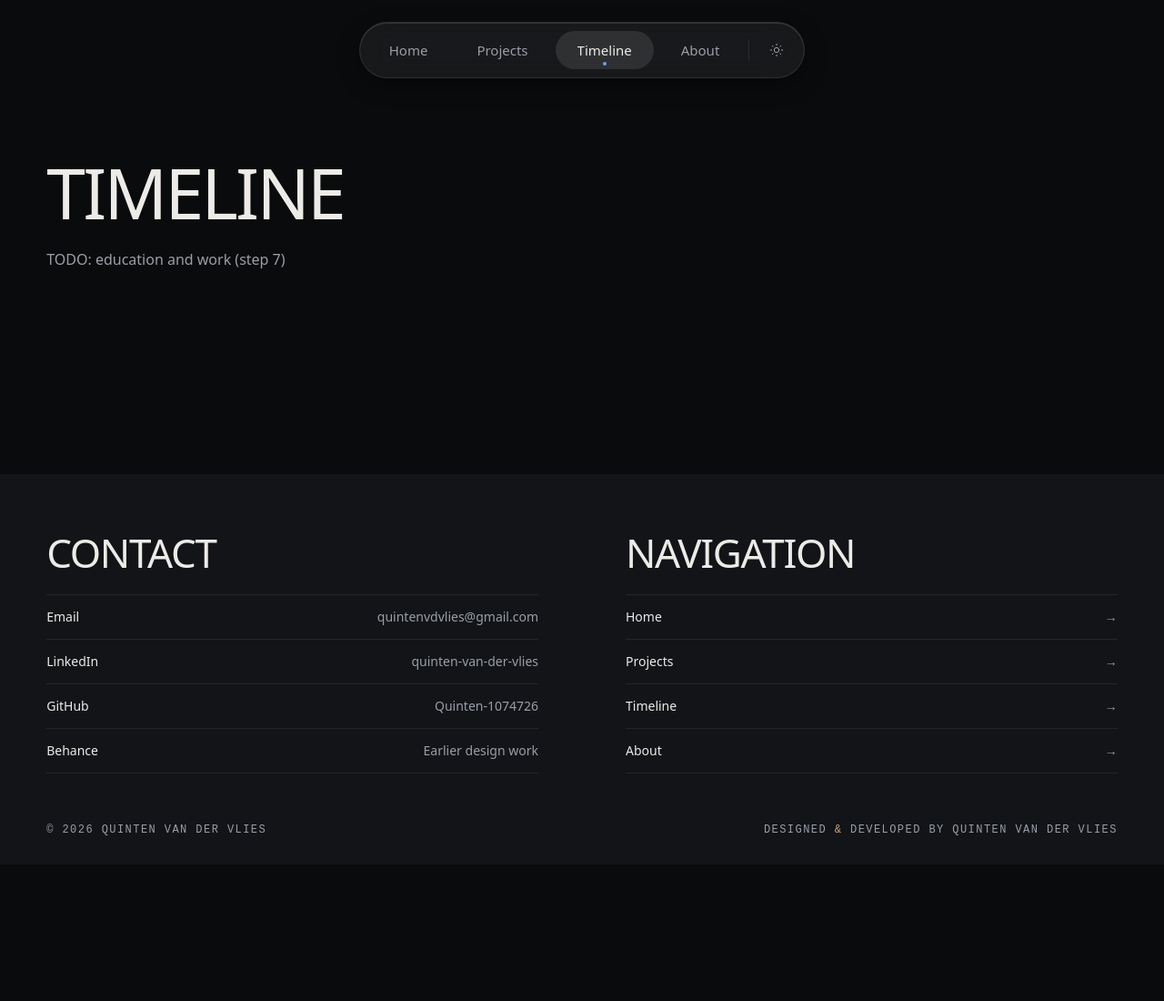
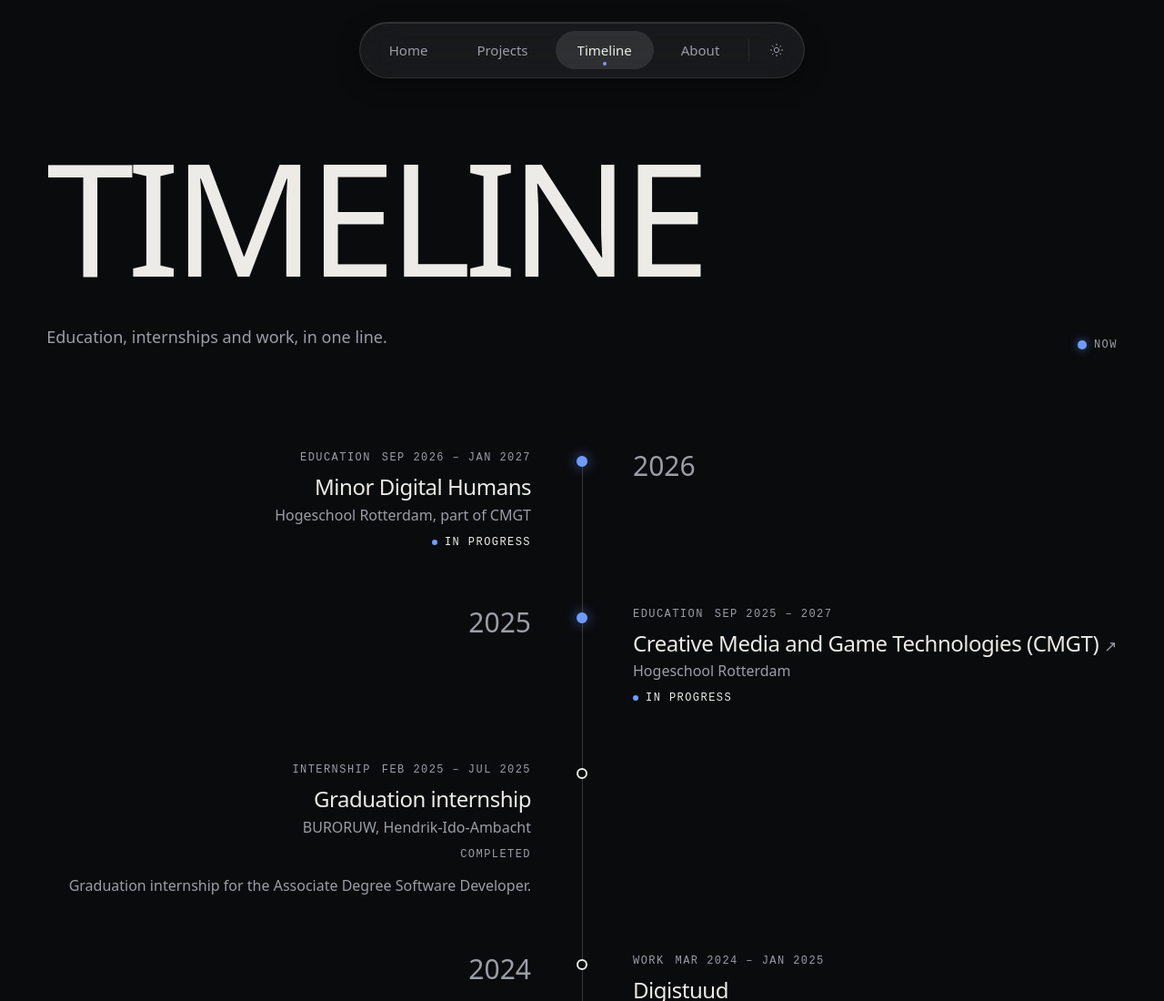
Before and after one commit to Quinten-1074726/portfolio, an Astro site: page /timeline in a window 1280 px wide. Shown: the top 1100 px of the page at 91% size. Before the commit the page ends 950 px from the top, so only its background shows below. Built offline with nearby package versions, Linux system fonts and the light colour scheme; Astro itself is replaced by a stand-in of ours; a web font is replaced by a local one.

Commit message:
Add timeline page and refine home page

```diff
--- a/CLAUDE.md
+++ b/CLAUDE.md
@@ -1,6 +1,6 @@
 # Portfolio Quinten van der Vlies
 
-Persoonlijke portfoliowebsite van **Quinten van der Vlies**, laatstejaars CMGT (Communication & Multimedia Design) aan de Hogeschool Rotterdam, met de minor Digital Humans. Doel van de site: een **afstudeerstage** vinden in **front-end development** en/of **AI**.
+Persoonlijke portfoliowebsite van **Quinten van der Vlies**, laatstejaars CMGT (Creative Media and Game Technologies) aan de Hogeschool Rotterdam, met de minor Digital Humans. Doel van de site: een **afstudeerstage** vinden in **front-end development** en/of **AI**.
 
 De site moet **professioneel en clean** zijn, met een eigen sfeer (zie "Look & feel") en **subtiele, soepele interacties**. Het draait om **styling en vibe**, niet om spectaculaire animaties.
 
@@ -272,3 +272,5 @@ _(Hier noteren wat onderweg besloten wordt: gekozen fonts, definitieve kleuren,
 - **About-opbouw** (2026-11-13): kort, **tijdloos** verhaal bovenaan (geen opleidingen, scholen, projecten of tools noemen, zodat het niet steeds aangepast hoeft te worden) met openingszin "I'm Quinten, a Dutch creative developer…", design + development, front-end, nieuwsgierig naar AI, en interesses (creatief, games, voetbal, film/series) verwerkt in het verhaal. Geen aparte "Beyond code"-sectie. Daarna Education → Internships → Experience → Skills (tree) + Qualities.
 - **Contact** (2026-11-13): e-mail quintenvdvlies@gmail.com, LinkedIn, GitHub en Behance (als "Earlier design work", werk van het Grafisch Lyceum) in de footer.
 - **Logo + loader** (2026-11-13): QV-logo (`src/assets/logo.png`) links in de navbar (in light mode geïnverteerd; op mobiel vervangt het de Home-link) en als favicon. Page loader: logo + teller 000→100 + lijntje (~1 s), daarna schuift het scherm omhoog; alleen bij het eerste bezoek per sessie, nooit bij reduced motion.
+- **Timeline** (2026-11-13): één chronologische lijn (nieuwste eerst) met opleiding, stages en werk door elkaar, uit dezelfde data als About (`cv.js` → `timeline.js`). Alles wit, alleen wat nu loopt is blauw (gevuld en gloeiend); legenda toont alleen "Now". Jaartal alleen bij een nieuw jaar. De lijn vult zich (wit) tijdens het scrollen. Vanaf `md` staat de lijn in het midden en wisselen de stappen links/rechts af (jaartal aan de overkant); op mobiel één kolom met de lijn links. Anders dan About (lijsten per categorie), zodat het niet dubbel voelt.
+- **Hero-teksten** (2026-11-13): hero vult het eerste scherm (90svh). Rol "Creative developer" in mono, hoofdletters, ruime tracking. Tagline "Using creativity to bring design and code together in websites and apps that look and feel right." Rechtsonder alleen mono-labels "Based in the Netherlands" / "Design · Code" (geen knoppen, geen AI). About-preview opent met "Design-minded. Code-driven."
--- a/src/components/InfoRow.astro
+++ b/src/components/InfoRow.astro
@@ -1,14 +1,23 @@
 ---
 // Thin row for experience / education: title + organisation left, period (+ status) right, short text below.
+// With url the title becomes a link (new tab) with a small ↗.
 // Usage: <InfoRow title="Job title" organisation="Company" period="2023 – 2024" status="Completed" text="One sentence." />
-const { title, organisation, period, status, text } = Astro.props;
+const { title, organisation, period, status, text, url } = Astro.props;
 const inProgress = status === "In progress";
 ---
 
 <div class="group border-b border-line py-6 sm:py-7">
   <div class="flex flex-col gap-2 sm:flex-row sm:items-baseline sm:justify-between sm:gap-8">
     <div>
-      <h3 class="heading-md transition-colors duration-300 group-hover:text-signal">{title}</h3>
+      <h3 class="heading-md transition-colors duration-300 group-hover:text-signal">
+      {url ? (
+        <a href={url} target="_blank" rel="noopener noreferrer" class="inline-flex items-baseline gap-1.5 underline-offset-4 hover:underline">
+          {title}<span aria-hidden="true" class="text-[0.7em] text-ash">↗</span><span class="sr-only"> (opens in a new tab)</span>
+        </a>
+      ) : (
+        title
+      )}
+    </h3>
       {organisation && <p class="mt-1 text-ash">{organisation}</p>}
     </div>
 
--- /dev/null
+++ b/src/components/TimelineItem.astro
@@ -0,0 +1,66 @@
+---
+// One step on the timeline: year (only when it changes) | dot on the line | content.
+// Mobile: one column, line on the left (year column width = --year on the parent list).
+// md and up: line in the middle, content alternates left/right with the year on the other side.
+// side: "left" | "right" (only used from md up)
+import { typeLabels } from "../data/timeline.js";
+
+const { item, showYear, side = "right" } = Astro.props;
+const inProgress = item.status === "In progress" || /present/i.test(item.period);
+const isLeft = side === "left";
+const { title, url } = item;
+---
+
+<li class="group grid grid-cols-[var(--year)_2rem_1fr] pb-12 sm:pb-16 md:grid-cols-[1fr_3rem_1fr]" data-reveal>
+  <!-- Year (on the opposite side of the content from md up) -->
+  <span
+    class:list={[
+      "font-display text-xl leading-none font-light text-ash sm:text-3xl md:row-start-1",
+      isLeft ? "md:col-start-3 md:pl-8" : "md:col-start-1 md:pr-8 md:text-right",
+    ]}
+  >
+    {showYear ? item.year : ""}
+  </span>
+
+  <!-- Dot: white outline, blue and glowing for what is happening now -->
+  <span class="flex justify-center pt-1 md:col-start-2 md:row-start-1">
+    <span
+      class:list={[
+        "relative z-10 size-3 rounded-full border-2 transition-transform duration-300 group-hover:scale-125",
+        inProgress ? "border-signal bg-signal shadow-[0_0_14px_rgb(111_155_255/0.6)]" : "border-bone bg-void",
+      ]}
+    ></span>
+  </span>
+
+  <!-- Content -->
+  <div
+    class:list={[
+      "pl-2 sm:pl-4 md:row-start-1",
+      isLeft ? "md:col-start-1 md:pr-8 md:pl-0 md:text-right" : "md:col-start-3 md:pl-8",
+    ]}
+  >
+    <p class:list={["label flex flex-wrap gap-x-3 gap-y-1 text-ash", isLeft && "md:justify-end"]}>
+      <span>{typeLabels[item.type]}</span>
+      <span>{item.period}</span>
+    </p>
+    <h2 class="heading-md mt-3 transition-colors duration-300 group-hover:text-signal">
+      {url ? (
+        <a href={url} target="_blank" rel="noopener noreferrer" class="inline-flex items-baseline gap-1.5 underline-offset-4 hover:underline">
+          {title}<span aria-hidden="true" class="text-[0.7em] text-ash">↗</span><span class="sr-only"> (opens in a new tab)</span>
+        </a>
+      ) : (
+        title
+      )}
+    </h2>
+    {item.organisation && <p class="mt-1 text-ash">{item.organisation}</p>}
+    {item.status && (
+      <p class:list={["label mt-3 inline-flex items-center gap-2", inProgress ? "text-bone" : "text-ash"]}>
+        {inProgress && <span aria-hidden="true" class="size-1.5 rounded-full bg-signal"></span>}
+        {item.status}
+      </p>
+    )}
+    {item.text && (
+      <p class:list={["mt-3 max-w-[60ch] leading-relaxed text-ash", isLeft && "md:ml-auto"]}>{item.text}</p>
+    )}
+  </div>
+</li>
--- a/src/data/cv.js
+++ b/src/data/cv.js
@@ -1,12 +1,13 @@
 // CV data for the About page (education, experience, internships, qualities).
 // Source: Quinten's own CV, translated to English. Most recent first.
-// Each item: title, organisation, period, optional status and text (one sentence).
+// Each item: title, organisation, period, optional status, text (one sentence) and url (link to e.g. the study page).
 
 export const education = [
   {
-    title: "Communication & Multimedia Design (CMGT)",
+    title: "Creative Media and Game Technologies (CMGT)",
     organisation: "Hogeschool Rotterdam",
-    period: "2025 – 2027",
+    url: "https://www.hogeschoolrotterdam.nl/opleidingen/bachelor/creative-media-and-game-technologies/voltijd/",
+    period: "Sep 2025 – 2027", // year 4: minor Digital Humans, then the graduation internship
     status: "In progress",
   },
   {
@@ -62,19 +63,20 @@ export const internships = [
   {
     title: "Graduation internship",
     organisation: "BURORUW, Hendrik-Ido-Ambacht",
-    period: "Feb 2025",
+    period: "Feb 2025 – Jul 2025",
     status: "Completed",
+    text: "Graduation internship for the Associate Degree Software Developer.",
   },
   {
     title: "Intern",
     organisation: "Rocketboys, Dordrecht",
-    period: "Feb 2022",
+    period: "Feb 2022 – Jul 2022",
     status: "Completed",
   },
   {
     title: "Intern",
     organisation: "MEE TienPlus, Dordrecht",
-    period: "Sep 2021",
+    period: "Sep 2021 – Jan 2022",
     status: "Completed",
   },
 ];
--- /dev/null
+++ b/src/data/timeline.js
@@ -0,0 +1,26 @@
+// Timeline: education, internships and work from cv.js in one list, newest first.
+// Nothing to fill in here: add or change items in cv.js and the timeline follows.
+import { education, internships, experience } from "./cv.js";
+
+const MONTHS = { jan: 1, feb: 2, mar: 3, apr: 4, may: 5, jun: 6, jul: 7, aug: 8, sep: 9, oct: 10, nov: 11, dec: 12 };
+
+// Start of a period like "Sep 2026 – Jan 2027" or "2018 – present" → { year, month }
+function parseStart(period = "") {
+  const year = Number(period.match(/\d{4}/)?.[0] ?? 0);
+  const month = MONTHS[period.trim().slice(0, 3).toLowerCase()] ?? 0; // 0 = only a year is known
+  return { year, month };
+}
+
+const withType = (items, type) => items.map((item) => ({ ...item, type, ...parseStart(item.period) }));
+
+export const timeline = [
+  ...withType(education, "education"),
+  ...withType(internships, "internship"),
+  ...withType(experience, "work"),
+].sort((a, b) => b.year - a.year || b.month - a.month);
+
+export const typeLabels = {
+  education: "Education",
+  internship: "Internship",
+  work: "Work",
+};
--- a/src/pages/timeline.astro
+++ b/src/pages/timeline.astro
@@ -1,11 +1,67 @@
 ---
-// Placeholder page, built in a later step.
+// Timeline: education, internships and work as one chronological path (newest first).
+// Data comes from src/data/cv.js (via src/data/timeline.js), the same as the About page.
 import BaseLayout from "../layouts/BaseLayout.astro";
+import TimelineItem from "../components/TimelineItem.astro";
+import { timeline } from "../data/timeline.js";
+
+// Show the year only on the first item of each year
+const items = timeline.map((item, index) => ({
+  item,
+  showYear: index === 0 || timeline[index - 1].year !== item.year,
+}));
+
 ---
 
-<BaseLayout title="Timeline">
-  <main class="wrap pt-36 sm:pt-44" data-reveal-stagger>
-    <h1 class="heading-xl">Timeline</h1>
-    <p class="mt-6 text-ash">TODO: education and work (step 7)</p>
+<BaseLayout
+  title="Timeline · Quinten van der Vlies"
+  description="The path of Quinten van der Vlies so far: education, internships and work."
+>
+  <main class="wrap pt-32 sm:pt-40">
+    <h1 class="heading-display uppercase">
+      <span class="line-mask"><span class="line-up">Timeline</span></span>
+    </h1>
+
+    <div class="mt-10 flex flex-col gap-6 sm:flex-row sm:items-end sm:justify-between" data-reveal style="--reveal-delay: 400ms">
+      <p class="max-w-[48ch] text-lg leading-relaxed text-ash">Education, internships and work, in one line.</p>
+      <p class="label inline-flex items-center gap-2 text-ash">
+        <span class="size-2.5 rounded-full bg-signal shadow-[0_0_10px_rgb(111_155_255/0.6)]"></span>
+        Now
+      </p>
+    </div>
+
+    <!-- Mobile: --year = width of the year column, the line sits in the dot column next to it.
+         md and up: the line is in the middle and the steps alternate left/right. -->
+    <ol data-timeline class="relative mt-20 [--year:3.5rem] sm:mt-28 sm:[--year:8rem]">
+      <span aria-hidden="true" class="absolute top-1 bottom-12 left-[calc(var(--year)+1rem)] w-px bg-branch md:left-1/2"></span>
+      <!-- Fill that grows while scrolling (script below) -->
+      <span
+        data-timeline-fill
+        aria-hidden="true"
+        class="absolute top-1 bottom-12 left-[calc(var(--year)+1rem)] w-px origin-top scale-y-0 bg-bone/60 md:left-1/2"
+      ></span>
+
+      {items.map(({ item, showYear }, index) => (
+        <TimelineItem item={item} showYear={showYear} side={index % 2 === 0 ? "left" : "right"} />
+      ))}
+    </ol>
   </main>
 </BaseLayout>
+
+<script>
+  // Fill the timeline line as you scroll through it (only transform, so it stays smooth)
+  const list = document.querySelector("[data-timeline]");
+  const fill = document.querySelector("[data-timeline-fill]");
+
+  if (list && fill) {
+    const update = () => {
+      const rect = list.getBoundingClientRect();
+      const reach = window.innerHeight * 0.6; // the fill follows a point at 60% of the screen height
+      const progress = Math.min(Math.max((reach - rect.top) / rect.height, 0), 1);
+      fill.style.transform = `scaleY(${progress})`;
+    };
+    window.addEventListener("scroll", update, { passive: true });
+    window.addEventListener("resize", update);
+    update();
+  }
+</script>
```
Also changed, not shown: src/pages/index.astro (+19 -7 lines).
